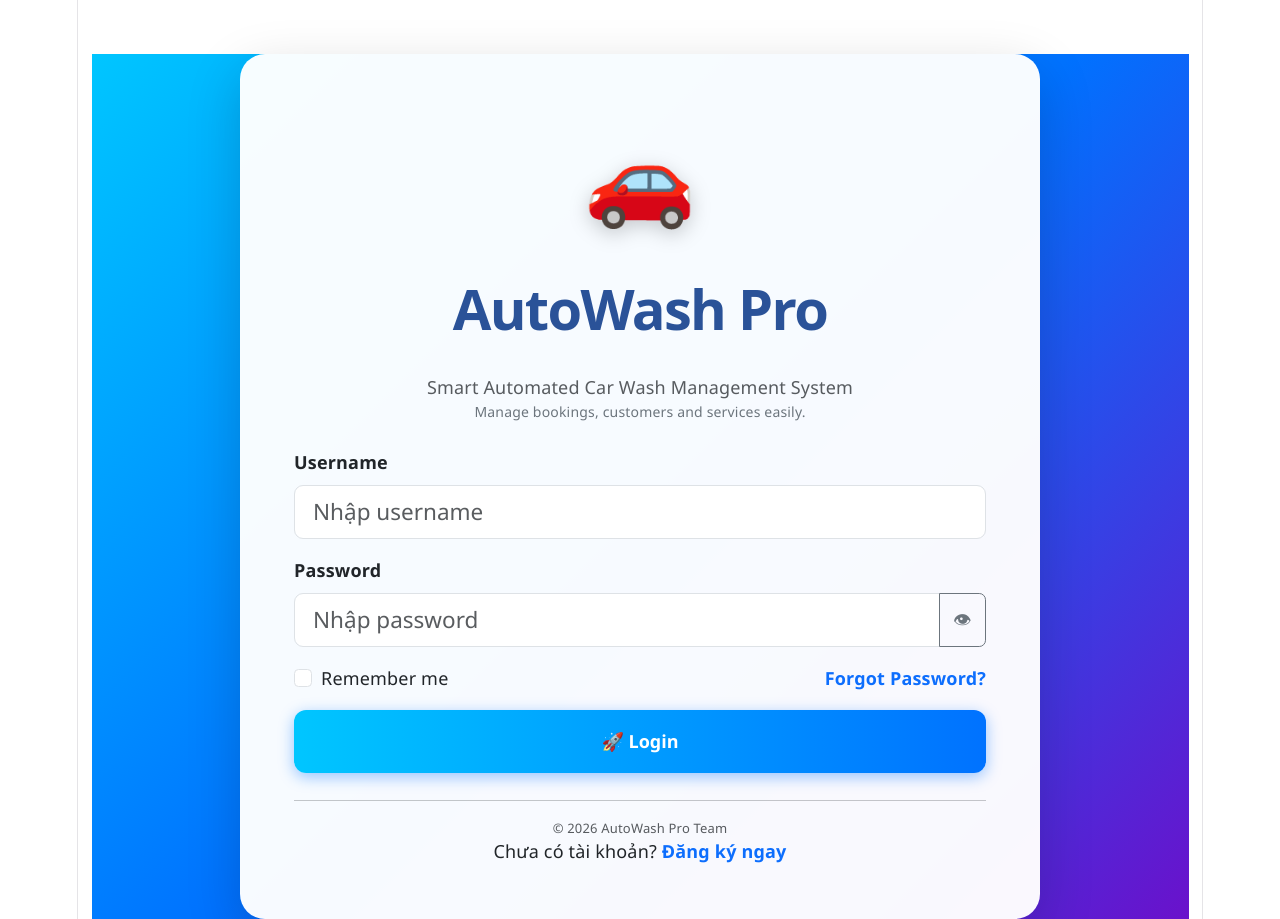
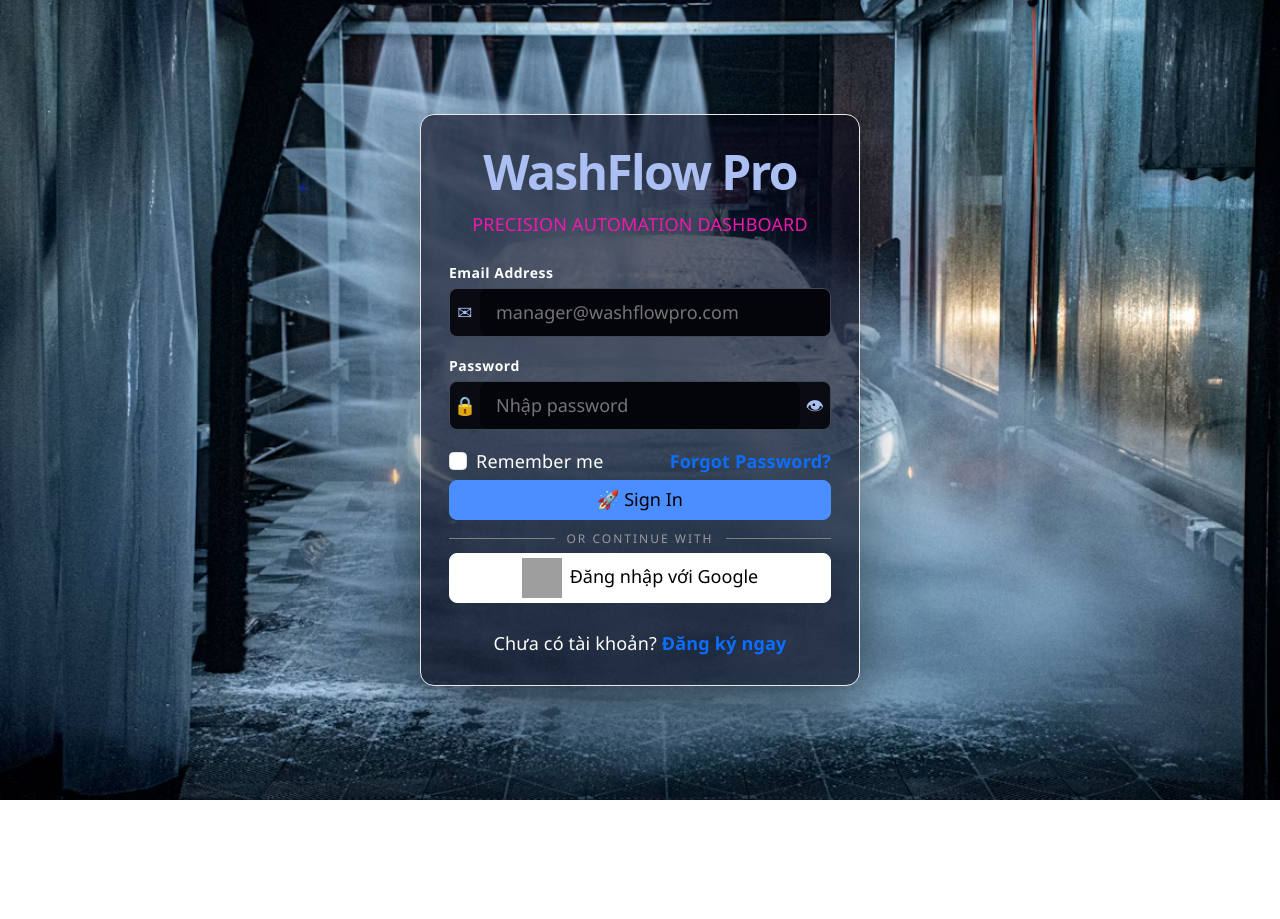
Before and after one commit to TayDuy/Booking_Car_Wash_Auto, a React (Vite) app in the folder AutoWash-Pro/frontend/: page / in a window 1280 px wide. After the commit the page ends 854 px from the top, so only its background shows below. Built offline with nearby package versions, Linux system fonts and the light colour scheme; grey boxes are pictures that could not be loaded.

Commit message:
Tu Thiet ke giao dien va logic dangnhap dangky

```diff
--- a/AutoWash-Pro/frontend/package.json
+++ b/AutoWash-Pro/frontend/package.json
@@ -10,10 +10,12 @@
     "preview": "vite preview"
   },
   "dependencies": {
+    "axios": "^1.5.0",
+    "bootstrap": "^5.3.8",
+    "firebase": "^12.14.0",
     "react": "^19.2.6",
     "react-dom": "^19.2.6",
-    "react-router-dom": "^6.14.1",
-    "axios": "^1.5.0"
+    "react-router-dom": "^6.14.1"
   },
   "devDependencies": {
     "@eslint/js": "^10.0.1",
--- a/AutoWash-Pro/frontend/src/api/authService.js
+++ b/AutoWash-Pro/frontend/src/api/authService.js
@@ -10,11 +10,28 @@
     return respone.data;
 }
 
-export async function register(username, password, email){
+export async function register(username, password, email, fullName, phone){
     const respone = await axios.post(`${API_URL}/register`,{
         username: username,
         password: password,
         email: email,
+        fullName: fullName,
+        phone: phone,
+    });
+    return respone.data;
+}
+
+export async function sendOtp(phone){
+    const respone = await axios.post(`${API_URL}/send-otp`,{
+        phone: phone,
+    });
+    return respone.data;
+}
+
+export async function verifyOtp(phone, otp) {
+    const respone = await axios.post(`${API_URL}/verify-otp`,{
+        phone: phone,
+        otp: otp,
     });
     return respone.data;
 }
--- a/AutoWash-Pro/frontend/src/features/auth/pages/LoginPage.jsx
+++ b/AutoWash-Pro/frontend/src/features/auth/pages/LoginPage.jsx
@@ -1,5 +1,6 @@
 import React, { useState } from 'react'
 import useAuth from '../../../hooks/useAuth'
+import { Link } from 'react-router-dom'
 
 export default function LoginPage() {
   const auth = useAuth()
@@ -28,6 +29,10 @@
         <input value={password} onChange={(e) => setPassword(e.target.value)} placeholder="Password" type="password" />
         <button type="submit" disabled={loading}>Sign in</button>
       </form>
+
+      <p>
+        Chưa có tài khoản? <Link to="/register-test">Đăng ký</Link>
+      </p>
     </div>
   )
 }
--- /dev/null
+++ b/AutoWash-Pro/frontend/src/firebase/firebaseConfig.js
@@ -0,0 +1,20 @@
+import { initializeApp} from "firebase/app";
+import { getAuth, GoogleAuthProvider } from "firebase/auth";
+
+const firebaseConfig = {
+    //Mã nhận dạng ứng dụng
+  apiKey: "AIzaSyCVMlFjRXohRFSgE28cqjtPsQ7bdwUvwRk",
+    //Domain xử lý đăng nhập Google
+  authDomain: "autowash-pro-9220c.firebaseapp.com",
+    //ID dự án Firebase
+  projectId: "autowash-pro-9220c",
+    //Dùng lưu ảnh: avatar khách hàng, ảnh xe, ảnh hoá đơn...
+  storageBucket: "autowash-pro-9220c.firebasestorage.app",
+    //Dùng cho notification, gửi thông báo đẩy đến khách hàng
+  messagingSenderId: "459502234828",
+    //ID riêng của Web App, dùng để phân biệt với các nền tảng khác như iOS, Android
+  appId: "1:459502234828:web:9acc3c23355df9974ba669"
+};
+const app = initializeApp(firebaseConfig);
+export const auth = getAuth(app);
+export const googleProvider = new GoogleAuthProvider();
--- a/AutoWash-Pro/frontend/src/index.css
+++ b/AutoWash-Pro/frontend/src/index.css
@@ -54,16 +54,18 @@
   margin: 0;
 }
 
+html,
+body,
 #root {
-  width: 1126px;
-  max-width: 100%;
-  margin: 0 auto;
-  text-align: center;
-  border-inline: 1px solid var(--border);
-  min-height: 100svh;
-  display: flex;
-  flex-direction: column;
-  box-sizing: border-box;
+  margin: 0;
+  padding: 0;
+  width: 100%;
+  min-height: 100vh;
+}
+
+#root {
+  width: 100%;
+  min-height: 100vh;
 }
 
 h1,
--- /dev/null
+++ b/AutoWash-Pro/frontend/src/pages/auth/Login.css
@@ -0,0 +1,217 @@
+/*ảnh nền*/
+.login-page {
+  min-height: 100vh;
+  width: 100%;
+  background-image: url("/car-bg.jpg");
+  background-size: cover;
+  background-position: center;
+  background-repeat: no-repeat;
+}
+
+.login-only-page {
+  position: fixed;
+  inset: 0;
+  width: 100vw;
+  height: 100vh;
+
+  display: flex;
+  justify-content: center;
+  align-items: center;
+}
+
+.register-page {
+  display: flex;
+  justify-content: center;
+  align-items: center;
+}
+
+.login-main {
+  width: 100%;
+  display: flex;
+  justify-content: center;
+  align-items: center;
+}
+/* thẻ đăng nhập */
+.login-card {
+    width: 440px;
+    padding: 28px;
+    border-radius: 14px;
+    background: rgba(3, 3, 19, 0.607);
+    border: 1px solid rgb(236, 232, 232);
+    border-radius: 14px;
+    color: white;
+    box-shadow: 0 25px 60px rgba(0, 0, 0, 0.45);
+}
+
+.login-header {
+    text-align: center;
+}
+.login-title{
+    font-size: 48px;
+    font-weight: bold;
+    margin-top: 0;
+    margin-bottom: 10px;
+    color: #ABBFF3;
+}
+.login-subtitle{
+    font-size: 18px;
+    color: #f018af;
+    margin-bottom: 24px;
+}
+
+.login-input{
+    width: 100%;
+    color: white;
+    padding: 10px 16px;
+
+    background: rgba(4, 4, 11, 0.9);
+    border: 1px solid #414755;
+    border-radius: 8px;
+}
+
+.password-input{
+   border: none;
+   flex: 1;
+}
+.password-wrap{
+    display: flex;
+    width: 100%;
+    background: rgba(4, 4, 11, 0.9);
+    border: 1px solid #414755;
+    border-radius: 8px;
+    align-items: center;
+    overflow: hidden;
+}
+
+.password-toggle{
+    background: transparent;
+    border: none;
+    color: #ABBFF3;
+}
+
+.username-wrap{
+    display: flex;
+    align-items: center;
+    background: rgba(4, 4, 11, 0.9);
+    border: 1px solid #414755;
+    border-radius: 8px;
+    overflow: hidden;
+}
+.username-icon{
+    width: 30px;
+    text-align: center;
+    color: #ABBFF3;
+}
+
+.username-input{
+    border: none;
+    flex: 1;
+}
+.password-icon{
+    width: 30px;
+    text-align: center;
+    color: #ABBFF3;
+}
+
+.form-label{
+    font-size: 14px;
+    font-weight: normal;
+    letter-spacing: 0.5px;
+    font-style: normal;
+    margin-bottom: 5px;
+}
+
+.login-input:focus{
+    outline: none;
+    border-color: #4da3ff;
+    box-shadow:0 0 15px rgba(77,163,255,0.5);
+}
+
+.login-btn{
+    width: 100%;
+    height: 40px;
+    background:#4B8EFF;
+    border: 1px solid #4B8EFF;
+    border-radius: 8px;
+    margin-top: 5px;
+    font-size: 18px;
+    font-weight: 500;
+    transition: all 0.25s ease;
+    cursor: pointer;
+}
+
+.login-btn:hover{
+    transform: translateY(-3px);
+    box-shadow: 0 10px 28px rgba(0, 114, 255, 0.45);;
+}
+
+.login-divider{
+    display:flex;
+    align-items: center;
+    justify-content: center;
+    margin-top: 10px;
+}
+
+.divider-line{
+    height: 1px;
+    flex: 1;
+    background: gray;
+}
+
+.divider-text{
+    font-size: 12px;
+    color: #999a9d;
+    letter-spacing: 2px;
+    text-transform: uppercase;
+    margin: 0 12px;
+    white-space: nowrap;
+}
+
+.google-btn{
+    width: 100%;
+    height: 50px;
+    background: white;
+    border: 1px solid white;
+    border-radius: 8px;
+    margin-top: 5px;
+    font-size: 18px;
+    font-weight: 500;
+    transition: all 0.25s ease;
+    cursor: pointer;
+}
+
+.google-btn:hover{
+    transform: translateY(-3px);
+    box-shadow: 0 10px 28px rgba(244, 245, 246, 0.45);
+}
+
+.register-card{
+    width:540px;
+}
+.register-grid{
+    display: grid;
+    grid-template-columns: 1fr 1fr;
+    gap: 14px;
+}
+
+.register-footer{
+    display: flex;
+    justify-content: center;
+    align-items: center;
+    margin-top: 10px;
+}
+.register-footer-link {
+  margin-left: 6px;
+}
+
+.otp-btn {
+  width: 100%;
+  height: 42px;
+  margin-top: 28px;
+  background: #4B8EFF;
+  border: 1px solid #4B8EFF;
+  border-radius: 8px;
+  font-size: 16px;
+  font-weight: 600;
+  cursor: pointer;
+}
--- a/AutoWash-Pro/frontend/src/pages/auth/Login.jsx
+++ b/AutoWash-Pro/frontend/src/pages/auth/Login.jsx
@@ -1,13 +1,27 @@
+import "./Login.css";
 import { useState } from "react";
-import { Link } from "react-router-dom";
+import { Link, useNavigate } from "react-router-dom";
 import { login, saveAuth } from "../../api/authService";
+import { signInWithPopup } from "firebase/auth";
+import { auth, googleProvider } from "../../firebase/firebaseConfig";
 
 function Login({ onLoginSuccess }) {
   const [username, setUsername] = useState("");
   const [password, setPassword] = useState("");
   const [errorMessage, setErrorMessage] = useState("");
   const [showPassword, setShowPassword] = useState(false);
+  const navigate = useNavigate();
+  function redirectByRole(role) {
+  const normalizedRole = role?.toLowerCase();
 
+  if (normalizedRole === "admin") {
+    navigate("/admin");
+  } else if (normalizedRole === "employee") {
+    navigate("/employee");
+  } else {
+    navigate("/");
+  }
+}
   async function handleSubmit(e) {
     e.preventDefault();
 
@@ -16,7 +30,12 @@
 
       if (data.status === 200 || data.data) {
         saveAuth(data.data);
+
+        if (onLoginSuccess) {
           onLoginSuccess();
+        }
+
+        redirectByRole(data.data.role);
       } else {
         setErrorMessage(data.message);
       }
@@ -27,57 +46,42 @@
     }
   }
 
+  async function handleGoogleLogin() {
+    try {
+      const result = await signInWithPopup(auth, googleProvider);
+      const googleToken = await result.user.getIdToken();
+
+      saveAuth({
+        accessToken: googleToken,
+        username: result.user.email,
+        role: "customer",
+      });
+
+      if (onLoginSuccess) {
+        onLoginSuccess();
+      }
+
+      redirectByRole("customer");
+    } catch (error) {
+      console.log("Google login error:", error);
+      alert("Đăng nhập Google thất bại!");
+    }
+
+  }
+
   return (
-    <div
-      className="d-flex justify-content-center align-items-center"
-      style={{
-        minHeight: "100vh",
-        background:
-          "linear-gradient(135deg,#00c6ff,#0072ff,#6a11cb)",
-        }}
-    >
-      <div
-        className="card shadow-lg"
-        style={{
-          width: "800px",
-          maxWidth: "92%",
-          borderRadius: "25px",
-          background: "rgba(255,255,255,0.97)",
-          border: "none",
-        }}
-      >
-        <div className="card-body p-5">
+    <div className="login-page login-only-page">
+      <div className="login-main">
+        <div className="login-card">
 
-          <div className="text-center mb-4">
-            <div
-              style={{
-                fontSize: "90px",
-                filter: "drop-shadow(0 5px 10px rgba(0,0,0,0.2))"
-              }}
-            >
-              🚗
-            </div>
+          <div className="login-header">
 
-            <h1
-              style={{
-                fontWeight: "700",
-                color: "#2a5298",
-              }}
-            >
-              AutoWash Pro
+            <h1 className="login-title">
+              WashFlow Pro
             </h1>
 
-            <p className="text-muted">
-              Smart Automated Car Wash Management System
-            </p>
-
-            <p
-              style={{
-                color: "#6c757d",
-                fontSize: "14px"
-              }}
-            >
-              Manage bookings, customers and services easily.
+            <p className="login-subtitle">
+              PRECISION AUTOMATION DASHBOARD
             </p>
           </div>
 
@@ -90,18 +94,21 @@
           <form onSubmit={handleSubmit}>
             <div className="mb-3">
               <label className="form-label d-block text-start fw-bold">
-                Username
+                Email Address
               </label>
 
+              <div className="username-wrap">
+                <span className="username-icon">✉</span>
                 <input
                   type="text"
-                className="form-control form-control-lg"
-                placeholder="Nhập username"
+                  className="login-input username-input"
+                  placeholder="manager@washflowpro.com"
                   value={username}
                   onChange={(e) =>
                     setUsername(e.target.value)
                   }
                 />
+              </div>
             </div>
 
             <div className="mb-3">
@@ -109,14 +116,15 @@
                 Password
               </label>
 
-              <div className="input-group">
+              <div className="password-wrap">
+                <span className="password-icon">🔒</span>
                 <input
                   type={
                     showPassword
                       ? "text"
                       : "password"
                   }
-                  className="form-control form-control-lg"
+                  className="login-input password-input"
                   placeholder="Nhập password"
                   value={password}
                   onChange={(e) =>
@@ -126,7 +134,7 @@
 
                 <button
                   type="button"
-                  className="btn btn-outline-secondary"
+                  className="password-toggle"
                   onClick={() =>
                     setShowPassword(!showPassword)
                   }
@@ -155,34 +163,32 @@
 
             <button
               type="submit"
-              className="btn w-100 py-3 mt-3"
-              style={{
-                background:
-                  "linear-gradient(90deg,#00c6ff,#0072ff)",
-                color: "white",
-                border: "none",
-                borderRadius: "12px",
-                fontWeight: "bold",
-                fontSize: "18px",
-                boxShadow:
-                  "0 4px 15px rgba(0,114,255,0.4)"
-              }}
+              className="login-btn"
             >
-              🚀 Login
+              🚀 Sign In
             </button>
+            <div className="login-divider">
+              <div className="divider-line"></div>
+              <span className="divider-text">OR CONTINUE WITH</span>
+              <div className="divider-line"></div>
+            </div>
+            <button
+              type="button"
+              className="google-btn"
+              onClick={handleGoogleLogin}
+            >
+              <img
+                src="https://www.gstatic.com/firebasejs/ui/2.0.0/images/auth/google.svg"
+                alt="Google"
+                style={{ width: "40px", height: "40px", marginRight: "8px" }}
+              />
+              Đăng nhập với Google
+            </button>
+
           </form>
 
           <div className="text-center mt-4">
-            <hr />
-
-              <p
-                className="text-center text-muted mb-0"
-                style={{ fontSize: "13px" }}
-              >
-                © 2026 AutoWash Pro Team
-              </p>
             <span>Chưa có tài khoản? </span>
-
             <Link
               to="/register"
               className="fw-bold text-decoration-none"
@@ -190,7 +196,6 @@
               Đăng ký ngay
             </Link>
           </div>
-
         </div>
       </div>
     </div>
--- a/AutoWash-Pro/frontend/src/routes/AppRoutes.jsx
+++ b/AutoWash-Pro/frontend/src/routes/AppRoutes.jsx
@@ -15,6 +15,7 @@
     <BrowserRouter>
       <AuthProvider>
         <Routes>
+
           <Route path="/auth" element={<AuthLayout />}>
             <Route index element={<Navigate to="login" replace />} />
             <Route path="login" element={<LoginPage />} />
```
Also changed, not shown: AutoWash-Pro/frontend/src/App.css (+0 -46 lines), AutoWash-Pro/frontend/src/pages/auth/Register.jsx (+110 -47 lines), AutoWash-Pro/frontend/public/car-bg.jpg (added), 1 other file (tests, documents, lock files or other folders). Lines whose indentation alone changed are shown as unchanged.
